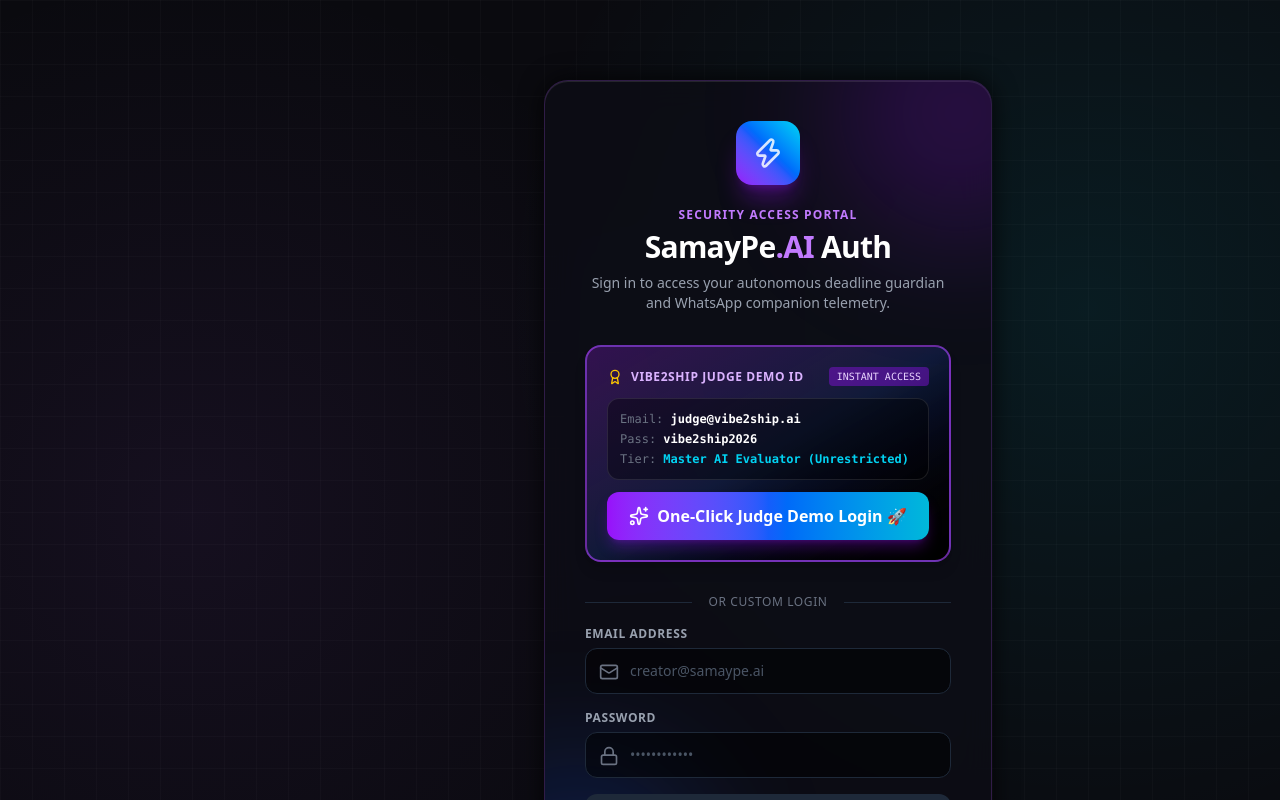
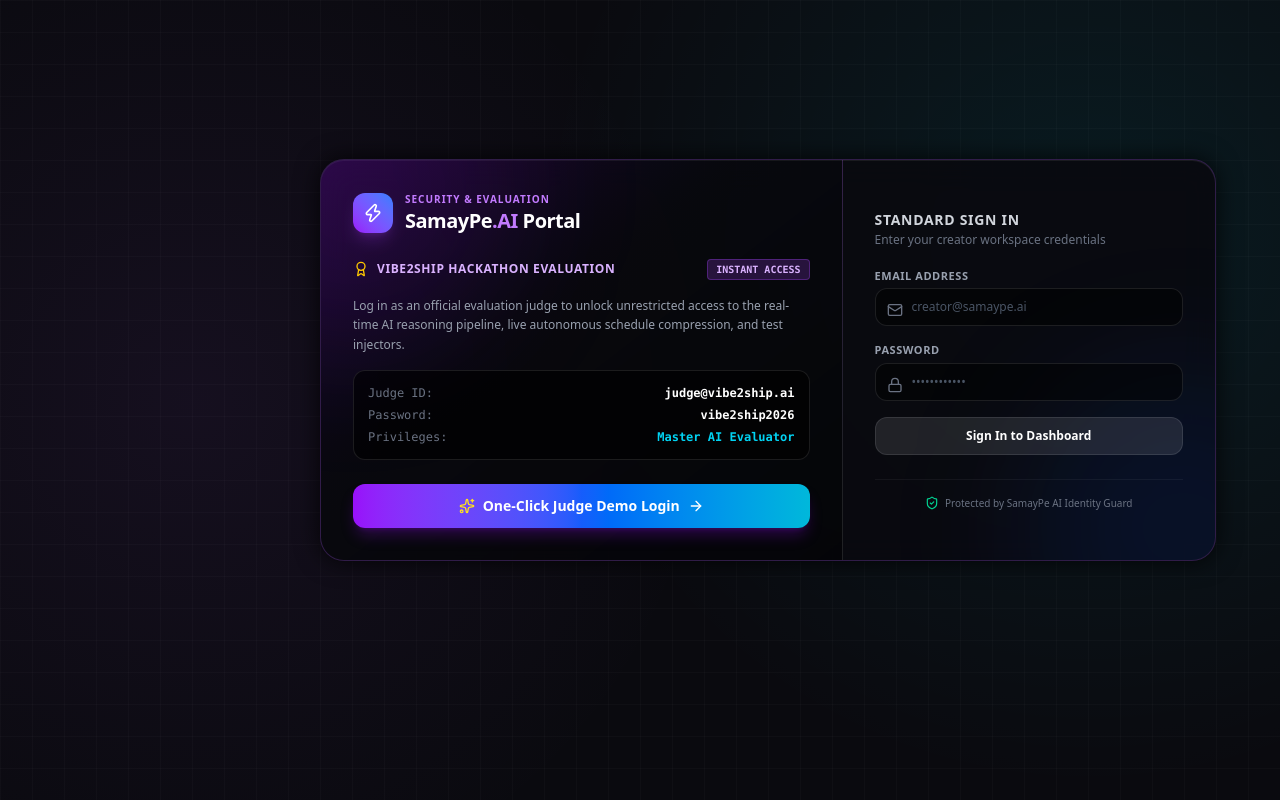
Before and after one commit to KRIWAL21/SamayPe.AI, a Next.js app: page /login in a window 1280 px wide. Shown: the top 800 px of the page. Built offline with nearby package versions, Linux system fonts and the light colour scheme.

Commit message:
feat: Redesign login portal as horizontal split mecha modal to eliminate vertical scrolling

```diff
--- a/src/app/login/page.tsx
+++ b/src/app/login/page.tsx
@@ -2,7 +2,7 @@
 
 import React, { useState } from 'react';
 import { useRouter } from 'next/navigation';
-import { Zap, ShieldCheck, KeyRound, Mail, Lock, ArrowRight, Sparkles, Award } from 'lucide-react';
+import { Zap, Mail, Lock, Sparkles, Award, ArrowRight, ShieldCheck } from 'lucide-react';
 import { motion } from 'framer-motion';
 import toast from 'react-hot-toast';
 
@@ -14,7 +14,7 @@
 
   const handleJudgeDemoLogin = () => {
     setLoading(true);
-    const toastId = toast.loading('⚡ Initializing Vibe2Ship Master Judge Persona...');
+    const toastId = toast.loading('Initializing Vibe2Ship Master Evaluator Session...');
 
     setTimeout(() => {
       if (typeof window !== 'undefined') {
@@ -26,10 +26,10 @@
           isDemo: true
         }));
       }
-      toast.success('🎉 Welcome Judge! Full Demo Telemetry Loaded.', { id: toastId });
+      toast.success('Welcome Judge! Full Telemetry & Test Suite Loaded.', { id: toastId });
       setLoading(false);
       router.push('/');
-    }, 1000);
+    }, 800);
   };
 
   const handleCustomLogin = (e: React.FormEvent) => {
@@ -39,7 +39,7 @@
       return;
     }
     setLoading(true);
-    const toastId = toast.loading('Authenticating via Firebase Auth Engine...');
+    const toastId = toast.loading('Authenticating identity...');
 
     setTimeout(() => {
       if (typeof window !== 'undefined') {
@@ -54,90 +54,100 @@
       toast.success(`Welcome back, ${email}!`, { id: toastId });
       setLoading(false);
       router.push('/');
-    }, 800);
+    }, 700);
   };
 
   return (
-    <div className="min-h-[85vh] flex items-center justify-center py-12 px-4 sm:px-6 lg:px-8">
+    <div className="min-h-[82vh] flex items-center justify-center px-4 sm:px-6 lg:px-8 overflow-hidden">
       <motion.div
-        initial={{ opacity: 0, y: 20 }}
-        animate={{ opacity: 1, y: 0 }}
-        className="max-w-md w-full space-y-8 glass-panel p-8 sm:p-10 rounded-3xl border border-purple-500/30 shadow-2xl relative overflow-hidden"
+        initial={{ opacity: 0, scale: 0.98 }}
+        animate={{ opacity: 1, scale: 1 }}
+        transition={{ duration: 0.3 }}
+        className="max-w-4xl w-full glass-panel rounded-3xl border border-white/10 shadow-2xl relative overflow-hidden grid grid-cols-1 md:grid-cols-12"
       >
-        {/* Background glow */}
-        <div className="absolute -top-24 -right-24 w-64 h-64 bg-purple-600/20 rounded-full blur-3xl pointer-events-none" />
-        <div className="absolute -bottom-24 -left-24 w-64 h-64 bg-blue-600/20 rounded-full blur-3xl pointer-events-none" />
+        {/* Ambient Glows */}
+        <div className="absolute -top-32 -left-32 w-80 h-80 bg-purple-600/15 rounded-full blur-3xl pointer-events-none" />
+        <div className="absolute -bottom-32 -right-32 w-80 h-80 bg-blue-600/15 rounded-full blur-3xl pointer-events-none" />
 
-        {/* Header Logo */}
-        <div className="text-center relative z-10">
-          <div className="w-16 h-16 rounded-2xl bg-gradient-to-tr from-purple-600 via-blue-600 to-cyan-400 mx-auto flex items-center justify-center shadow-xl shadow-purple-600/30 mb-4">
-            <Zap className="w-8 h-8 text-white animate-pulse" />
+        {/* LEFT PANEL: Judge Evaluation & Instant Access (7 Columns) */}
+        <div className="md:col-span-7 p-6 sm:p-8 flex flex-col justify-between border-b md:border-b-0 md:border-r border-white/10 relative z-10 bg-gradient-to-br from-purple-950/40 via-black/40 to-black/60">
+          <div>
+            <div className="flex items-center space-x-3 mb-6">
+              <div className="w-10 h-10 rounded-xl bg-gradient-to-tr from-purple-600 to-blue-500 flex items-center justify-center shadow-lg shadow-purple-500/20">
+                <Zap className="w-5 h-5 text-white" />
               </div>
-          <span className="text-xs font-bold uppercase tracking-widest text-purple-400">Security Access Portal</span>
-          <h2 className="text-3xl font-extrabold text-white tracking-tight mt-1">SamayPe<span className="text-purple-400">.AI</span> Auth</h2>
-          <p className="text-sm text-gray-400 mt-2">
-            Sign in to access your autonomous deadline guardian and WhatsApp companion telemetry.
-          </p>
+              <div>
+                <span className="text-[10px] font-bold uppercase tracking-widest text-purple-400 block">Security & Evaluation</span>
+                <h1 className="text-xl font-extrabold text-white tracking-tight">SamayPe<span className="text-purple-400">.AI</span> Portal</h1>
+              </div>
             </div>
 
-        {/* 🏆 JUDGE / HACKATHON MASTER DEMO BOX */}
-        <div className="p-5 rounded-2xl bg-gradient-to-br from-purple-900/50 via-blue-900/30 to-black border-2 border-purple-500/60 shadow-lg relative z-10 space-y-3">
+            <div className="space-y-4">
               <div className="flex items-center justify-between">
                 <span className="flex items-center space-x-2 text-xs font-bold uppercase tracking-wider text-purple-300">
                   <Award className="w-4 h-4 text-yellow-400" />
-              <span>Vibe2Ship Judge Demo ID</span>
+                  <span>Vibe2Ship Hackathon Evaluation</span>
                 </span>
-            <span className="px-2 py-0.5 rounded text-[10px] font-mono bg-purple-600/40 text-purple-200">INSTANT ACCESS</span>
+                <span className="px-2 py-0.5 rounded text-[10px] font-mono font-bold bg-purple-500/20 text-purple-300 border border-purple-500/30">INSTANT ACCESS</span>
               </div>
 
-          <div className="text-xs text-gray-300 font-mono space-y-1 bg-black/40 p-3 rounded-xl border border-white/10">
-            <div><span className="text-gray-500">Email:</span> <span className="text-white font-semibold">judge@vibe2ship.ai</span></div>
-            <div><span className="text-gray-500">Pass:</span> <span className="text-white font-semibold">vibe2ship2026</span></div>
-            <div><span className="text-gray-500">Tier:</span> <span className="text-cyan-400 font-semibold">Master AI Evaluator (Unrestricted)</span></div>
+              <p className="text-xs text-gray-400 leading-relaxed">
+                Log in as an official evaluation judge to unlock unrestricted access to the real-time AI reasoning pipeline, live autonomous schedule compression, and test injectors.
+              </p>
+
+              <div className="text-xs font-mono bg-black/60 p-3.5 rounded-xl border border-white/10 space-y-1.5">
+                <div className="flex justify-between"><span className="text-gray-500">Judge ID:</span> <span className="text-white font-semibold">judge@vibe2ship.ai</span></div>
+                <div className="flex justify-between"><span className="text-gray-500">Password:</span> <span className="text-white font-semibold">vibe2ship2026</span></div>
+                <div className="flex justify-between"><span className="text-gray-500">Privileges:</span> <span className="text-cyan-400 font-semibold">Master AI Evaluator</span></div>
+              </div>
+            </div>
           </div>
 
+          <div className="mt-6">
             <button
               onClick={handleJudgeDemoLogin}
               disabled={loading}
-            className="w-full flex items-center justify-center space-x-2 bg-gradient-to-r from-purple-600 via-blue-600 to-cyan-500 hover:opacity-95 text-white font-extrabold py-3 px-4 rounded-xl shadow-lg shadow-purple-600/30 transition-all cursor-pointer disabled:opacity-50"
+              className="w-full flex items-center justify-center space-x-2 bg-gradient-to-r from-purple-600 via-blue-600 to-cyan-500 hover:opacity-95 text-white font-bold py-3 px-5 rounded-xl shadow-lg shadow-purple-600/25 transition-all cursor-pointer disabled:opacity-50 group"
             >
-            <Sparkles className="w-5 h-5 animate-spin-slow" />
-            <span>One-Click Judge Demo Login 🚀</span>
+              <Sparkles className="w-4 h-4 text-yellow-300" />
+              <span className="text-sm">One-Click Judge Demo Login</span>
+              <ArrowRight className="w-4 h-4 group-hover:translate-x-1 transition-transform" />
             </button>
           </div>
-
-        <div className="relative z-10 flex items-center my-4">
-          <div className="flex-grow border-t border-gray-800" />
-          <span className="flex-shrink mx-4 text-xs font-medium uppercase text-gray-500 tracking-wider">Or Custom Login</span>
-          <div className="flex-grow border-t border-gray-800" />
         </div>
 
-        {/* Standard Form */}
-        <form onSubmit={handleCustomLogin} className="space-y-4 relative z-10">
+        {/* RIGHT PANEL: Custom User Sign In (5 Columns) */}
+        <div className="md:col-span-5 p-6 sm:p-8 flex flex-col justify-center relative z-10 bg-black/30">
+          <div className="mb-5">
+            <h2 className="text-sm font-bold uppercase tracking-wider text-gray-300">Standard Sign In</h2>
+            <p className="text-xs text-gray-500 mt-0.5">Enter your creator workspace credentials</p>
+          </div>
+
+          <form onSubmit={handleCustomLogin} className="space-y-4">
             <div>
-            <label className="block text-xs font-semibold uppercase tracking-wider text-gray-400 mb-1.5">Email Address</label>
+              <label className="block text-[11px] font-semibold uppercase tracking-wider text-gray-400 mb-1">Email Address</label>
               <div className="relative">
-              <Mail className="w-5 h-5 text-gray-500 absolute left-3.5 top-3.5" />
+                <Mail className="w-4 h-4 text-gray-500 absolute left-3 top-3.5" />
                 <input
                   type="email"
                   value={email}
                   onChange={(e) => setEmail(e.target.value)}
                   placeholder="creator@samaype.ai"
-                className="w-full bg-black/50 border border-gray-800 rounded-xl py-3 pl-11 pr-4 text-white placeholder-gray-600 text-sm focus:border-purple-500 focus:outline-none transition-all"
+                  className="w-full bg-black/50 border border-white/10 rounded-xl py-2.5 pl-9 pr-3 text-white placeholder-gray-600 text-xs focus:border-purple-500 focus:outline-none transition-all"
                 />
               </div>
             </div>
 
             <div>
-            <label className="block text-xs font-semibold uppercase tracking-wider text-gray-400 mb-1.5">Password</label>
+              <label className="block text-[11px] font-semibold uppercase tracking-wider text-gray-400 mb-1">Password</label>
               <div className="relative">
-              <Lock className="w-5 h-5 text-gray-500 absolute left-3.5 top-3.5" />
+                <Lock className="w-4 h-4 text-gray-500 absolute left-3 top-3.5" />
                 <input
                   type="password"
                   value={password}
                   onChange={(e) => setPassword(e.target.value)}
                   placeholder="••••••••••••"
-                className="w-full bg-black/50 border border-gray-800 rounded-xl py-3 pl-11 pr-4 text-white placeholder-gray-600 text-sm focus:border-purple-500 focus:outline-none transition-all"
+                  className="w-full bg-black/50 border border-white/10 rounded-xl py-2.5 pl-9 pr-3 text-white placeholder-gray-600 text-xs focus:border-purple-500 focus:outline-none transition-all"
                 />
               </div>
             </div>
@@ -145,17 +155,16 @@
             <button
               type="submit"
               disabled={loading}
-            className="w-full flex items-center justify-center space-x-2 bg-gray-800 hover:bg-gray-700 text-white font-bold py-3 px-4 rounded-xl transition-all cursor-pointer disabled:opacity-50"
+              className="w-full flex items-center justify-center space-x-2 bg-white/10 hover:bg-white/15 text-white font-semibold py-2.5 px-4 rounded-xl transition-all cursor-pointer disabled:opacity-50 border border-white/10 text-xs mt-2"
             >
               <span>Sign In to Dashboard</span>
-            <ArrowRight className="w-4 h-4" />
             </button>
           </form>
 
-        <div className="pt-4 border-t border-gray-800/80 text-center relative z-10">
-          <p className="text-xs text-gray-500">
-            Protected by SamayPe AI Identity Guard & Firebase KMS
-          </p>
+          <div className="mt-6 pt-4 border-t border-white/5 flex items-center justify-center space-x-1.5 text-[10px] text-gray-500">
+            <ShieldCheck className="w-3.5 h-3.5 text-emerald-400" />
+            <span>Protected by SamayPe AI Identity Guard</span>
+          </div>
         </div>
       </motion.div>
     </div>
```
Lines whose indentation alone changed are shown as unchanged.
